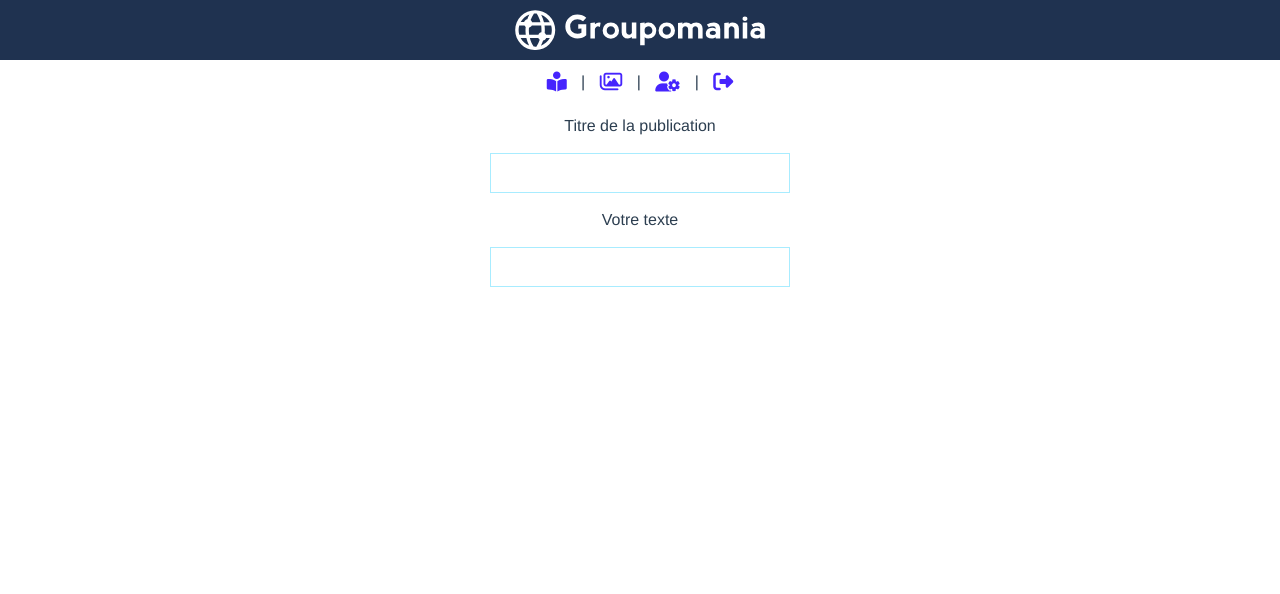
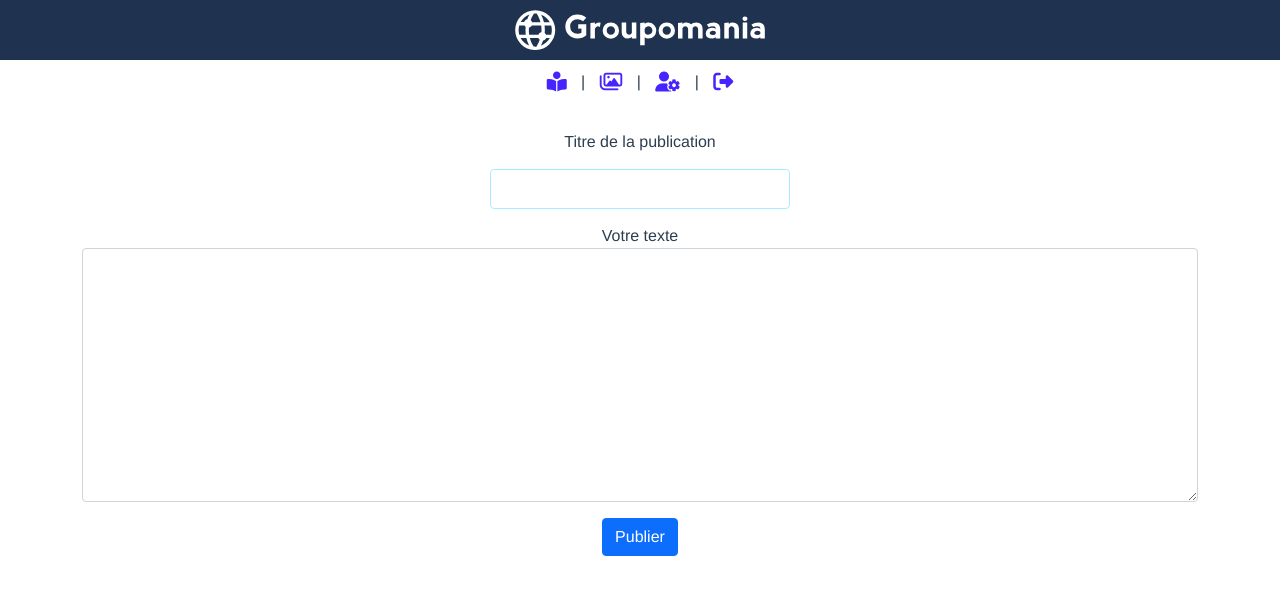
Before and after one commit to boon4975/Patrice_Paillard_7_06092021_Frontend, a Vue app: page /newpost in a window 1280 px wide. Shown: the top 594 px of the page. Built offline with nearby package versions, Linux system fonts and the light colour scheme; sample sign-in values are in the browser's storage.

Commit message:
change userId en user_id

```diff
--- a/src/App.vue
+++ b/src/App.vue
@@ -17,7 +17,7 @@ export default {
   },
   computed: {
         ...mapState([
-            'userId',
+            'user_id',
             'moderator',
             'pseudo'
             ])
@@ -25,7 +25,7 @@ export default {
   methods:{
     async getUserInfo(){
       await this.$store.dispatch('getUserInfo')
-      if(this.userId == 'none'){
+      if(this.user_id == 'none'){
         this.$router.push({name:'Login'})
       }
     }
--- a/src/components/Moderator.vue
+++ b/src/components/Moderator.vue
@@ -44,7 +44,7 @@ export default {
     },
     computed: {
         ...mapState([
-            'userId',
+            'user_id',
             'moderator',
             'pseudo',
             'token'
--- a/src/components/NewPost.vue
+++ b/src/components/NewPost.vue
@@ -1,13 +1,13 @@
 <template>
     <NavMenu />
     <div class="container">
-        <form class="register w-100">
+        <form class="register w-100 py-3">
             <label for="Titre de la publication">Titre de la publication</label>
-            <input type="text" name="Titre de la publication" v-model="title">
+            <input type="text" name="Titre de la publication" v-model="title" class="form-control" maxlength="49">
             <label for="Message">Votre texte</label>
-            <input type="text" name="Message" maxlength="255" v-model="message">
-
+            <textarea name="Message" v-model="message" cols="30" rows="10" class="form-control"></textarea>
         </form>
+        <button class="btn btn-primary" @click="newpost()">Publier</button>
     </div>
 </template>
 
@@ -23,7 +23,7 @@ export default {
     },
     computed: {
         ...mapState([
-            'userId',
+            'user_id',
             'email',
             'moderator',
             'pseudo',
@@ -42,10 +42,14 @@ export default {
             {
                 title: this.title,
                 message: this.message,
-                user_id: this.userId
+                user_id: this.user_id
             })
             return result
         }
     }
 }
 </script>
+
+<style lang="scss" scoped>
+
+</style>
--- a/src/components/Post.vue
+++ b/src/components/Post.vue
@@ -46,7 +46,7 @@ export default {
     },
     computed: {
         ...mapState([
-            'userId',
+            'user_id',
             'moderator',
             'pseudo'
             ])
--- a/src/components/Profil.vue
+++ b/src/components/Profil.vue
@@ -43,7 +43,7 @@ export default {
     },
     computed: {
         ...mapState([
-            'userId',
+            'user_id',
             'email',
             'moderator',
             'pseudo',
@@ -62,7 +62,7 @@ export default {
         async changePwd(){
             if(this.newpassword === this.newconfirm){
                 let result = await axios.put(`http://${env.host}:${env.port}/api/auth/profil`,{
-                    userId:this.userId,
+                    user_id:this.user_id,
                     token:this.token,
                     oldpassword:this.oldpassword,
                     newpassword:this.newpassword
@@ -86,7 +86,7 @@ export default {
             }
         },
         async deluser(){
-            let user = await axios.delete(`http://${env.host}:${env.port}/api/auth/profil/${this.userId}`,
+            let user = await axios.delete(`http://${env.host}:${env.port}/api/auth/profil/${this.user_id}`,
                 {
                     headers: {Authorization : `Bearer ${this.token}`}
                 },{});
--- a/src/store/index.js
+++ b/src/store/index.js
@@ -2,7 +2,7 @@ import { createStore } from 'vuex'
 
 export default createStore({
   state: {
-    userId: 'none',
+    user_id: 'none',
     email:'',
     pseudo: '',
     moderator: '',
@@ -12,7 +12,7 @@ export default createStore({
     GET_USER_INFO(state){
       let user = sessionStorage.getItem('user-info')
       if(user){
-        state.userId = JSON.parse(user).userId
+        state.user_id = JSON.parse(user).user_id
         state.email = JSON.parse(user).email
         state.pseudo = JSON.parse(user).pseudo
         state.moderator = JSON.parse(user).moderator
--- a/src/views/Home.vue
+++ b/src/views/Home.vue
@@ -19,7 +19,7 @@ export default {
   },
   computed: {
         ...mapState([
-            'userId',
+            'user_id',
             'moderator',
             'pseudo'
             ])
```
